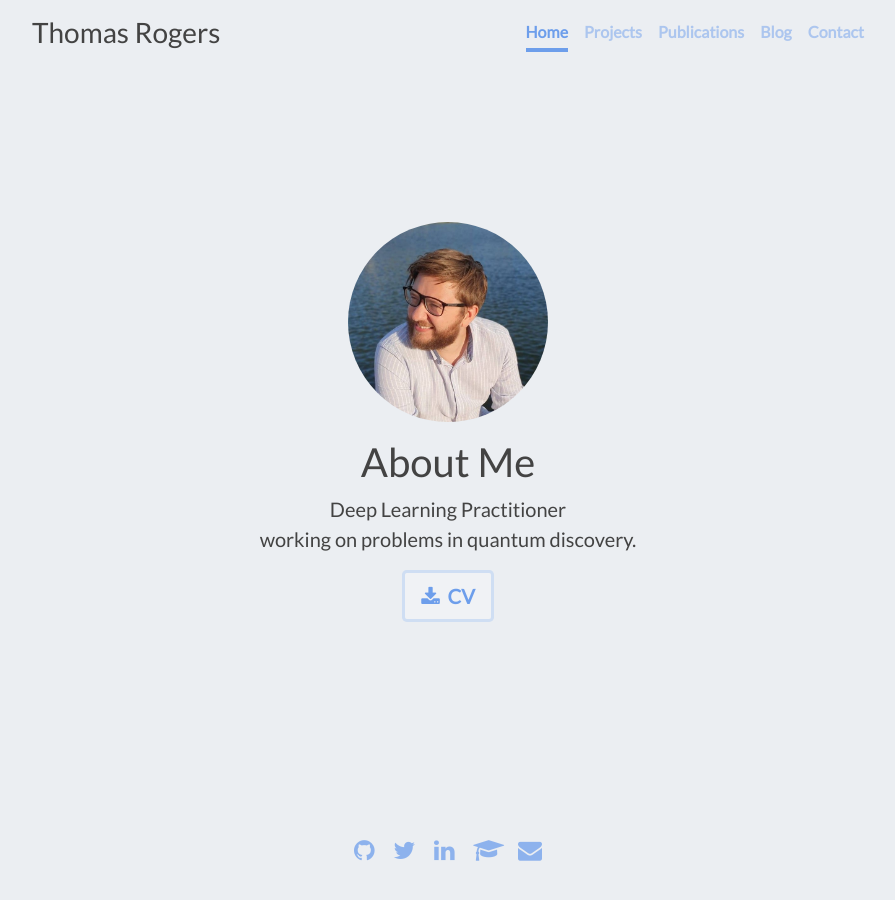
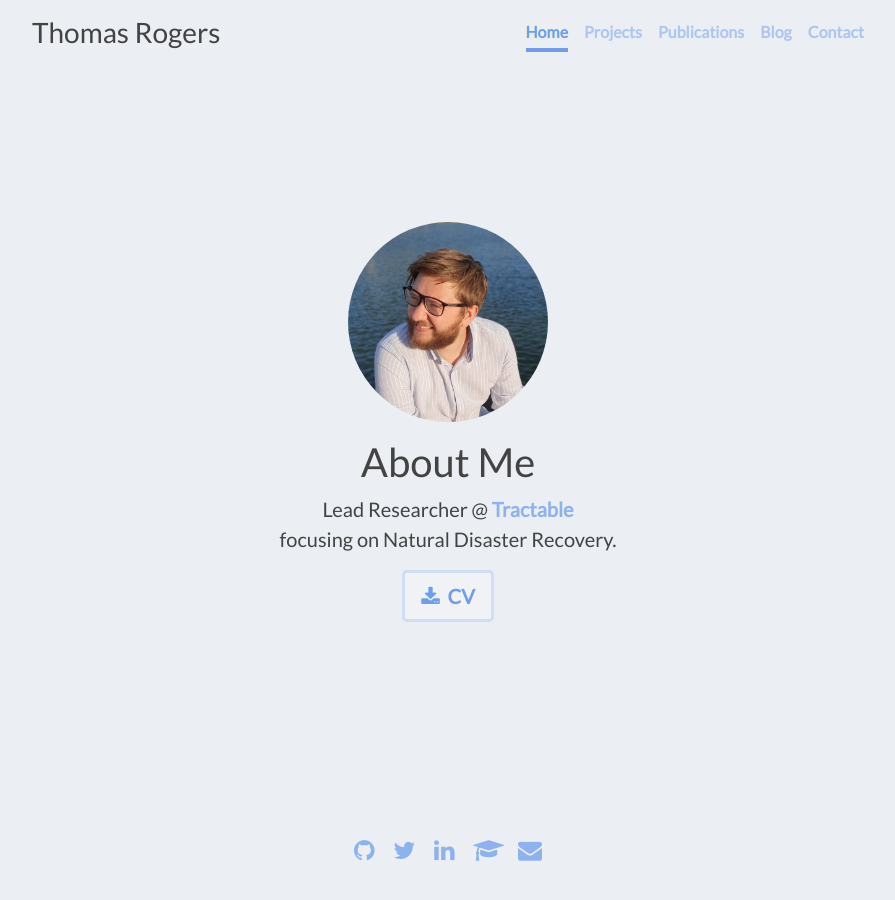
Before and after one commit to TWRogers/twrogers.github.io, a Jekyll site: the page built from index.md, in a window 1280 px wide. Shown: the whole page, without its empty margins (192-1087 px from the left). Built offline with Jekyll 4.4.1, drawn with Linux system fonts in a browser that asks for light colours.

Commit message:
Update index.md

```diff
--- a/index.md
+++ b/index.md
@@ -10,7 +10,7 @@ abstract: "Welcome to Thomas Rogers' blog! Here you can find all the stuff he ha
 <img src="{{ './assets/images/me.jpg' | relative_url }}" class="rounded-circle" width="200px">
 <br>
 <h1 class="cover-heading">About Me</h1>
-<p class="lead">Deep Learning Practitioner <br> working on problems in quantum discovery.</p>
+<p class="lead">Lead Researcher @ <a href="https://tractable.ai/">Tractable</a> <br> focusing on Natural Disaster Recovery.</p>
 
   <a href="{{ './assets/docs/thomas_rogers_cv.pdf' | relative_url }}" class="btn btn-lg btn-secondary">
   <i class="fa fa-download" aria-hidden="true"></i>&nbsp; CV</a>
```
